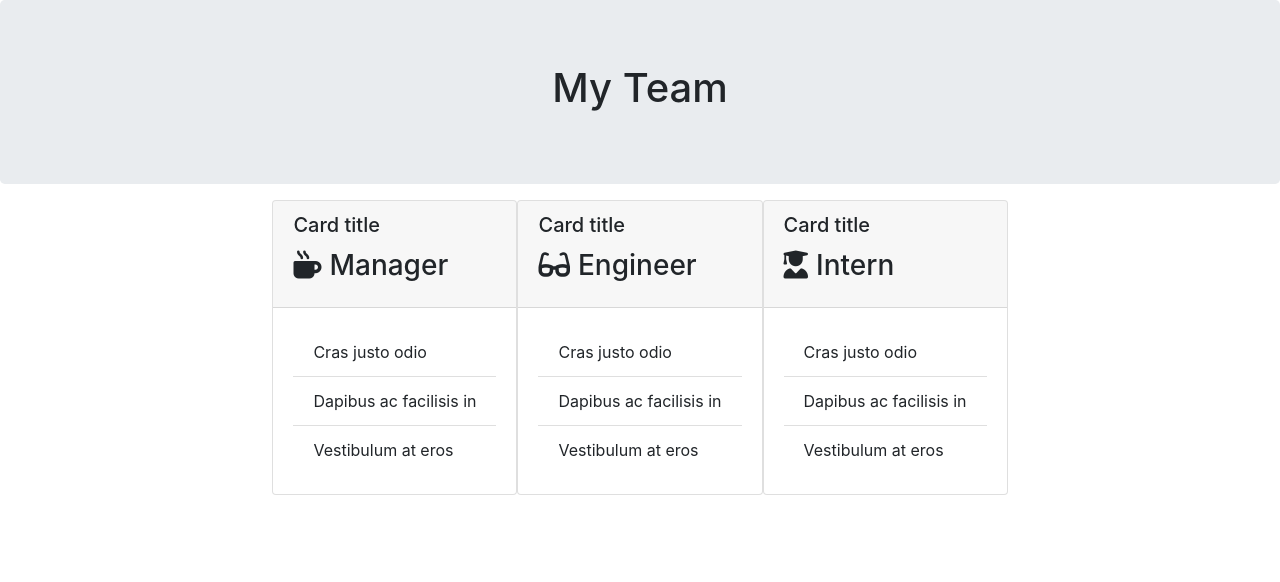
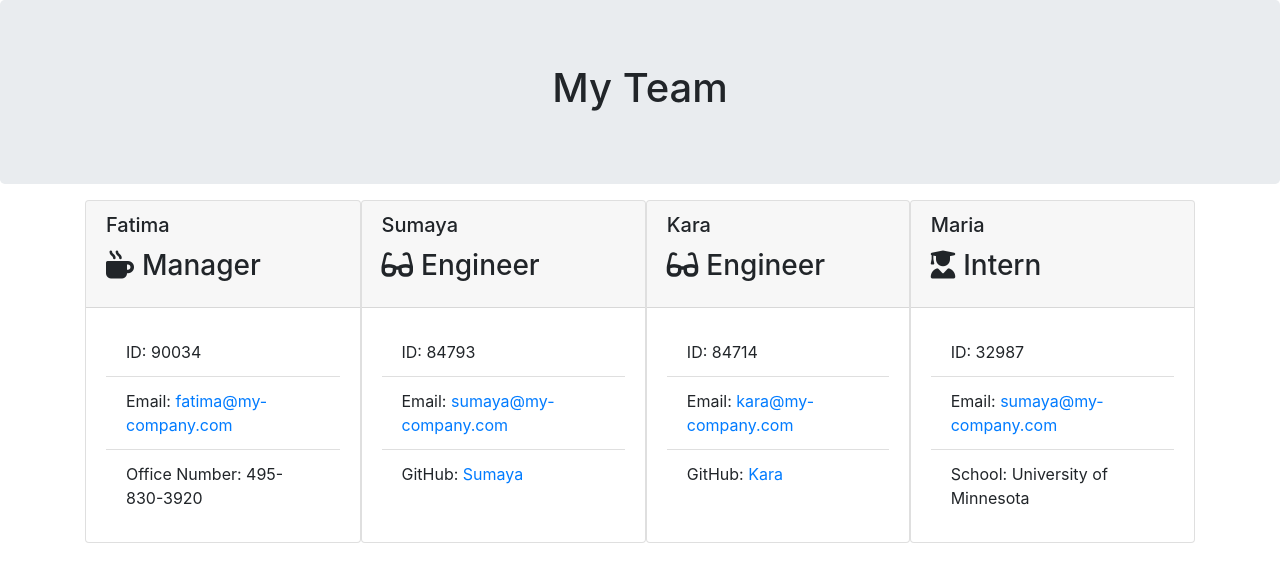
Before and after one commit to NeedaMehmud/team-profile-generator, a website: page src/index.html in a window 1280 px wide. Drawn offline with nearby package versions, Linux system fonts and the light colour scheme.

Commit message:
worked on index.html

```diff
--- a/src/index.html
+++ b/src/index.html
@@ -1,7 +1,7 @@
 <!DOCTYPE html>
 <html lang="en">
 <script src="https://kit.fontawesome.com/c502137733.js"></script>
-<link href="./style.css" rel="stylesheet" />
+<link href="./" rel="stylesheet" />
 <!-- head -->
 
 <head>
@@ -11,6 +11,7 @@
     <title>Team Profile Generator</title>
     <link rel="stylesheet" href="https://stackpath.bootstrapcdn.com/bootstrap/4.3.1/css/bootstrap.min.css">
 </head>
+
 <!-- body -->
 
 <body>
@@ -23,43 +24,66 @@
     </div>
     <div class="container">
         <div class="row">
+            <!-- Manager Card -->
             <div class="team-area col-12 d-flex justify-content-center">
                 <div class="card employee-card">
                     <div class="card-header">
-                        <h5 class="card-title">Card title</h5>
+                        <h5 class="card-title">Fatima</h5>
                         <h3 class="card-title"><i class="fas fa-mug-hot mr-2"></i>Manager</h3>
                     </div>
                     <div class="card-body">
                         <ul class="list-group list-group-flush">
-                            <li class="list-group-item">Cras justo odio</li>
-                            <li class="list-group-item">Dapibus ac facilisis in</li>
-                            <li class="list-group-item">Vestibulum at eros</li>
+                            <li class="list-group-item">ID: 90034</li>
+                            <li class="list-group-item">Email: <a
+                                    href="mailto:fatima@my-company.com">fatima@my-company.com</a></li>
+                            <li class="list-group-item">Office Number: 495-830-3920</li>
                         </ul>
                     </div>
                 </div>
+                <!-- Employee Card -->
                 <div class="card employee-card">
                     <div class="card-header">
-                        <h5 class="card-title">Card title</h5>
+                        <h5 class="card-title">Sumaya</h5>
                         <h3 class="card-title"><i class="fas fa-glasses mr-2"></i>Engineer</h3>
                     </div>
                     <div class="card-body">
                         <ul class="list-group list-group-flush">
-                            <li class="list-group-item">Cras justo odio</li>
-                            <li class="list-group-item">Dapibus ac facilisis in</li>
-                            <li class="list-group-item">Vestibulum at eros</li>
+                            <li class="list-group-item">ID: 84793</li>
+                            <li class="list-group-item">Email: <a
+                                    href="mailto:sumaya@my-company.com">sumaya@my-company.com</a></li>
+                            <li class="list-group-item">GitHub: <a href="https://github.com/sumaya" target="_blank"
+                                    rel="noopener noreferrer">Sumaya</a></li>
                         </ul>
                     </div>
                 </div>
+                <!-- Employee Card -->
                 <div class="card employee-card">
                     <div class="card-header">
-                        <h5 class="card-title">Card title</h5>
+                        <h5 class="card-title">Kara</h5>
+                        <h3 class="card-title"><i class="fas fa-glasses mr-2"></i>Engineer</h3>
+                    </div>
+                    <div class="card-body">
+                        <ul class="list-group list-group-flush">
+                            <li class="list-group-item">ID: 84714</li>
+                            <li class="list-group-item">Email: <a
+                                    href="mailto:kara@my-company.com">kara@my-company.com</a></li>
+                            <li class="list-group-item">GitHub: <a href="https://github.com/kara" target="_blank"
+                                    rel="noopener noreferrer">Kara</a></li>
+                        </ul>
+                    </div>
+                </div>
+                <!-- Intern Card -->
+                <div class="card employee-card">
+                    <div class="card-header">
+                        <h5 class="card-title">Maria</h5>
                         <h3 class="card-title"><i class="fas fa-user-graduate mr-2"></i>Intern</h3>
                     </div>
                     <div class="card-body">
                         <ul class="list-group list-group-flush">
-                            <li class="list-group-item">Cras justo odio</li>
-                            <li class="list-group-item">Dapibus ac facilisis in</li>
-                            <li class="list-group-item">Vestibulum at eros</li>
+                            <li class="list-group-item">ID: 32987</li>
+                            <li class="list-group-item">Email: <a
+                                    href="mailto:maria@my-company.com">sumaya@my-company.com</a></li>
+                            <li class="list-group-item">School: University of Minnesota</li>
                         </ul>
                     </div>
                 </div>
```
Also changed, not shown: _tests_/employee.test.js (+3 -3 lines), _tests_/manager.test.js (+12 -0 lines).
